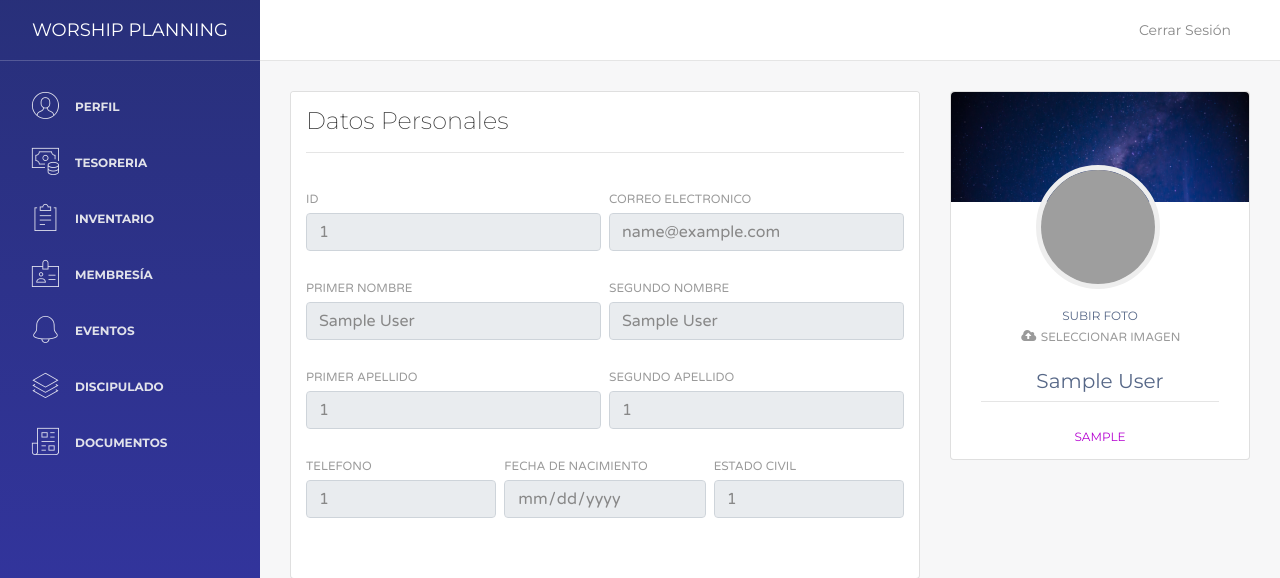
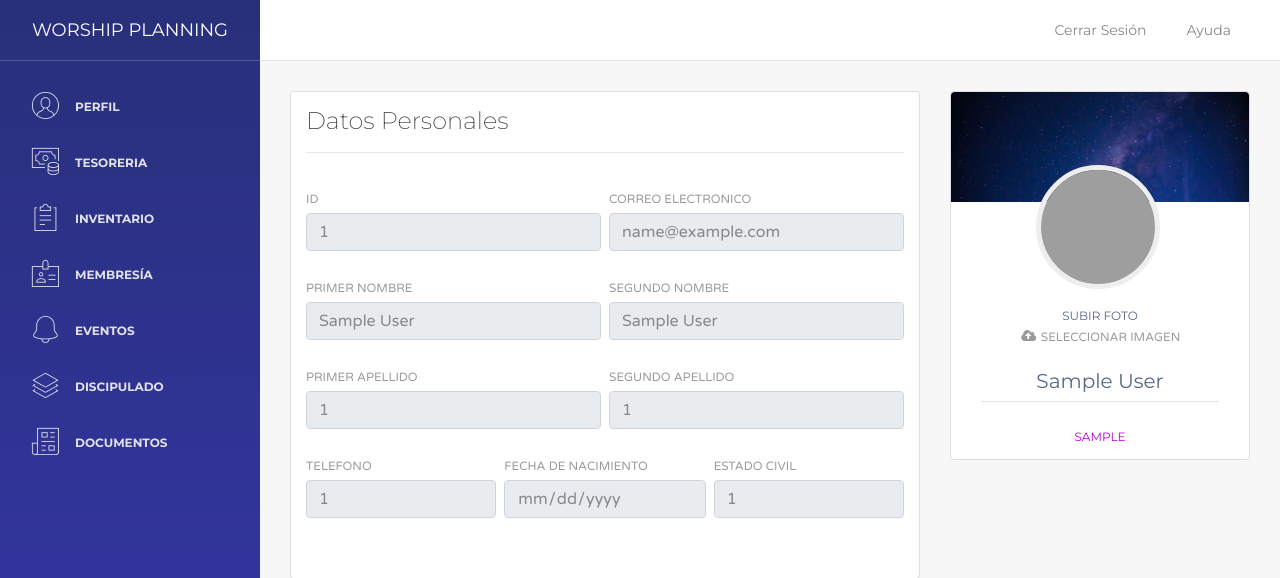
Before and after one commit to Chucklagos/Worship-Planning, a PHP site: page /src/perfil.php in a window 1280 px wide. Shown: the top 578 px of the page. Run offline with PHP 8.4, Linux system fonts and the light colour scheme; the visitor is signed in with stand-in values (Sample User, id 1); some libraries are stand-ins or nearby versions; grey boxes are pictures that could not be loaded.

Commit message:
manual de usuario

```diff
--- /dev/null
+++ b/src/manual_de_usuario.php
@@ -0,0 +1,2 @@
+<?php header('Content-type: application/pdf');
+ readfile('manual.pdf'); ?>
--- a/src/membresia.php
+++ b/src/membresia.php
@@ -44,6 +44,9 @@
                             <li class="nav-item">
                                 <a class="nav-link" href="cerrar_session.php">
                                     <span class="no-icon">Cerrar Sesión</span>
+                                </a>
+								<a class="nav-link" href="manual_de_usuario.php">
+                                    <span class="no-icon">Ayuda</span>
                                 </a>
                             </li>
                         </ul>
--- a/src/perfil.php
+++ b/src/perfil.php
@@ -47,6 +47,9 @@ if ($rolsession=='miembro') {
                             <li class="nav-item">
                                 <a class="nav-link" href="cerrar_session.php">
                                     <span class="no-icon">Cerrar Sesión</span>
+                                </a>
+                                <a class="nav-link" href="manual_de_usuario.php">
+                                    <span class="no-icon">Ayuda</span>
                                 </a>
                             </li>
                         </ul>
--- a/src/perfilBasico.php
+++ b/src/perfilBasico.php
@@ -47,6 +47,9 @@ if($varsession==null || $varsession== ''){
                             <li class="nav-item">
                                 <a class="nav-link" href="cerrar_session.php">
                                     <span class="no-icon">Cerrar Sesión</span>
+                                </a>
+                                <a class="nav-link" href="manual_de_usuario.php">
+                                    <span class="no-icon">Ayuda</span>
                                 </a>
                             </li>
 
--- a/src/tesoreria.php
+++ b/src/tesoreria.php
@@ -58,6 +58,9 @@
                             <li class="nav-item">
                                 <a class="nav-link" href="cerrar_session.php">
                                     <span class="no-icon">Cerrar Sesión</span>
+                                </a>
+                                <a class="nav-link" href="manual_de_usuario.php">
+                                    <span class="no-icon">Ayuda</span>
                                 </a>
                             </li>
                         </ul>
```
